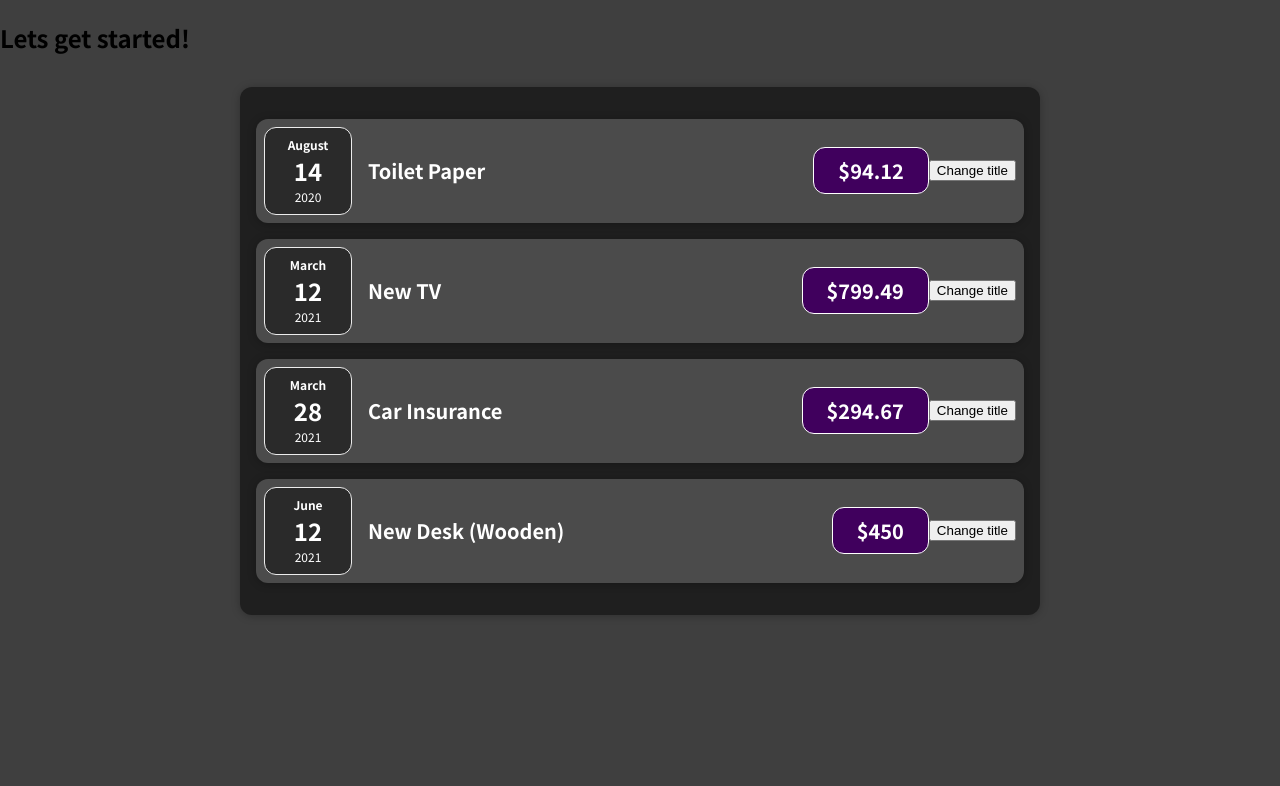
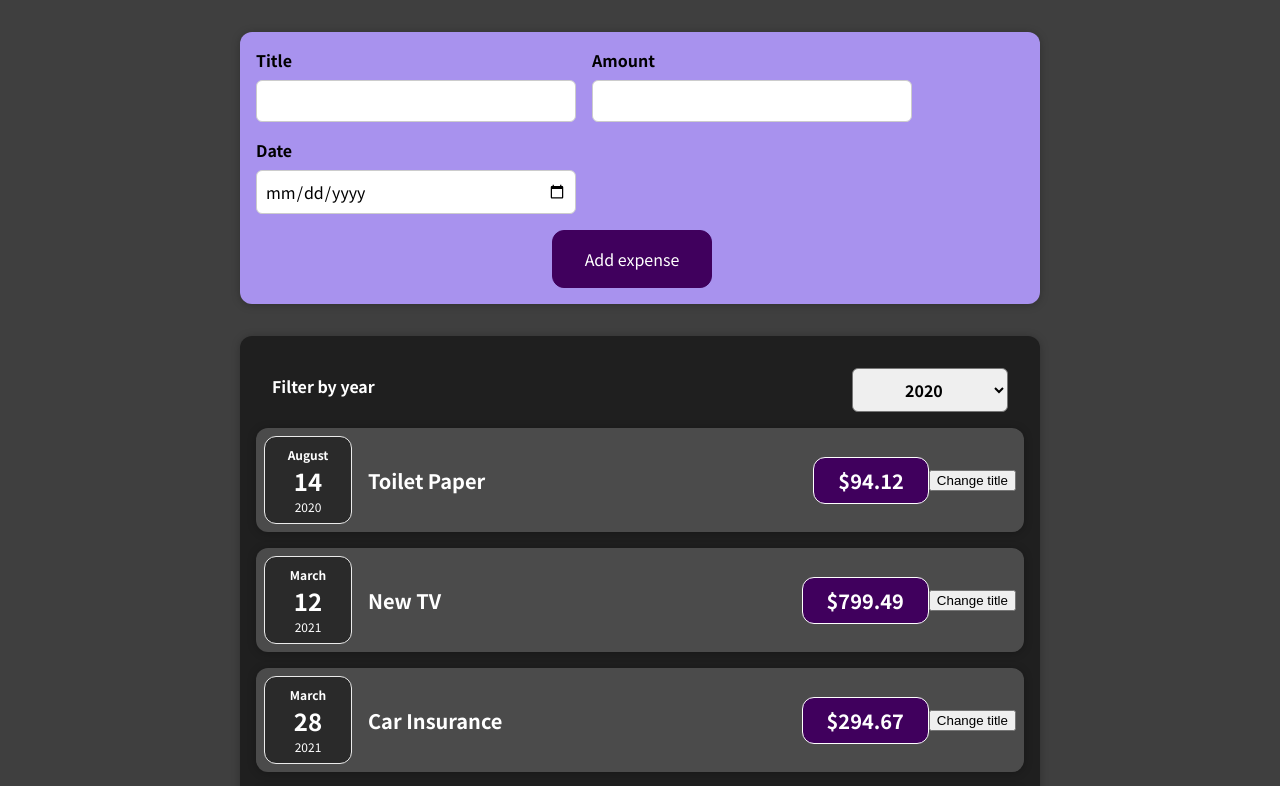
Before and after one commit to SergikEnergy/react-shwarzmuller, a React (Vite) app in the folder first-part/: page / in a window 1280 px wide. Shown: the top 786 px of the page. Built offline with nearby package versions, Linux system fonts and the light colour scheme.

Commit message:
feat: add filter component and mapping expenses

```diff
--- a/first-part/src/App.jsx
+++ b/first-part/src/App.jsx
@@ -1,10 +1,15 @@
 import items from './utils/data';
 import Expenses from './components/Expenses/Expenses';
+import NewExpense from './components/NewExpense/NewExpense';
 
 function App() {
+  const addExpenseHandler = (expense) => {
+    console.log('from app-->', expense);
+  };
+
   return (
     <div>
-      <h2>Lets get started!</h2>
+      <NewExpense onAddExpense={addExpenseHandler} />
       <Expenses items={items} />
     </div>
   );
--- a/first-part/src/components/Expenses/Expenses.jsx
+++ b/first-part/src/components/Expenses/Expenses.jsx
@@ -1,14 +1,22 @@
+import { useState } from 'react';
+
 import ExpenseItem from './ExpenseItem';
+import ExpensesFilter from './ExpensesFilter';
 import Card from '../UI/Card';
 import './Expenses.css';
 
 function Expenses({ items }) {
+  const [filteredYear, setFilteredYear] = useState('2020');
+  const filterChangeHandler = (selectedYear) => {
+    setFilteredYear(selectedYear);
+  };
+
   return (
     <Card className='expenses'>
-      <ExpenseItem title={items[0].title} amount={items[0].amount} date={items[0].date} />
-      <ExpenseItem title={items[1].title} amount={items[1].amount} date={items[1].date} />
-      <ExpenseItem title={items[2].title} amount={items[2].amount} date={items[2].date} />
-      <ExpenseItem title={items[3].title} amount={items[3].amount} date={items[3].date} />
+      <ExpensesFilter selected={filteredYear} onChangeFilter={filterChangeHandler} />
+      {items.map((item) => (
+        <ExpenseItem key={item.id} title={item.title} amount={item.amount} date={item.date} />
+      ))}
     </Card>
   );
 }
--- /dev/null
+++ b/first-part/src/components/Expenses/ExpensesFilter.css
@@ -0,0 +1,24 @@
+.expenses-filter {
+  color: white;
+  padding: 0 1rem;
+}
+
+.expenses-filter__control {
+  display: flex;
+  width: 100%;
+  align-items: center;
+  justify-content: space-between;
+  margin: 1rem 0;
+}
+
+.expenses-filter label {
+  font-weight: bold;
+  margin-bottom: 0.5rem;
+}
+
+.expenses-filter select {
+  font: inherit;
+  padding: 0.5rem 3rem;
+  font-weight: bold;
+  border-radius: 6px;
+}
--- /dev/null
+++ b/first-part/src/components/Expenses/ExpensesFilter.jsx
@@ -0,0 +1,23 @@
+import './ExpensesFilter.css';
+
+function ExpensesFilter({ selected, onChangeFilter }) {
+  const dropdownChangeHandler = (event) => {
+    onChangeFilter(event.target.value);
+  };
+
+  return (
+    <div className='expenses-filter'>
+      <div className='expenses-filter__control'>
+        <label>Filter by year</label>
+        <select value={selected} onChange={dropdownChangeHandler}>
+          <option value='2022'>2022</option>
+          <option value='2021'>2021</option>
+          <option value='2020'>2020</option>
+          <option value='2019'>2019</option>
+        </select>
+      </div>
+    </div>
+  );
+}
+
+export default ExpensesFilter;
--- /dev/null
+++ b/first-part/src/components/NewExpense/ExpenseForm.css
@@ -0,0 +1,26 @@
+.new-expense__controls {
+  display: flex;
+  flex-wrap: wrap;
+  gap: 1rem;
+  margin-bottom: 1rem;
+  text-align: left;
+}
+
+.new-expense__control label {
+  font-weight: bold;
+  margin-bottom: 0.5rem;
+  display: block;
+}
+
+.new-expense__control input {
+  font: inherit;
+  padding: 0.5rem;
+  border-radius: 6px;
+  border: 1px solid #ccc;
+  width: 20rem;
+  max-width: 100%;
+}
+
+.new-expense__actions {
+  text-align: right;
+}
--- /dev/null
+++ b/first-part/src/components/NewExpense/ExpenseForm.jsx
@@ -0,0 +1,92 @@
+import { useState } from 'react';
+
+import './ExpenseForm.css';
+
+function ExpenseForm(props) {
+  const [newTitle, setNewTitle] = useState('');
+  const [newAmount, setNewAmount] = useState('');
+  const [newDate, setNewDate] = useState('');
+  console.log('render ExpenseForm');
+
+  // const [newDataObj, setNewDataObj] = useState({ newTitle: '', newAmount: '', newDate: '' });
+
+  const titleChangeHendler = (event) => {
+    // console.log(event.target.value);
+    setNewTitle(event.target.value);
+    //destructing objects - but it is not best
+    // setNewDataObj({
+    //   ...newDataObj,
+    //   newTitle: event.target.value,
+    // });
+
+    //function with prevstate is better
+    // setNewDataObj((prev) => {
+    //   return { ...prev, newTitle: event.target.value };
+    // });
+  };
+
+  const amountChangeHandler = (event) => {
+    setNewAmount(event.target.value);
+    // setNewDataObj({
+    //   ...newDataObj,
+    //   newAmount: event.target.value,
+    // });
+    // setNewDataObj((prev) => {
+    //   return { ...prev, newAmount: event.target.value };
+    // });
+  };
+
+  const dateChangeHandler = (event) => {
+    setNewDate(event.target.value);
+    // setNewDataObj({
+    //   ...newDataObj,
+    //   newDate: event.target.value,
+    // });
+    // setNewDataObj((prev) => {
+    //   return { ...prev, newDate: event.target.value };
+    // });
+  };
+
+  const submitHandler = (event) => {
+    event.preventDefault();
+    const expenseDate = {
+      title: newTitle,
+      date: new Date(newDate),
+      amount: newAmount,
+    };
+
+    props.onSaveExpense(expenseDate);
+    setNewAmount('');
+    setNewDate('');
+    setNewTitle('');
+  };
+
+  return (
+    <form onSubmit={submitHandler}>
+      <div className='new-expense__controls'>
+        <div className='new-expense__control'>
+          <label htmlFor=''>Title</label>
+          <input type='text' value={newTitle} className='' onChange={titleChangeHendler} />
+        </div>
+        <div className='new-expense__control'>
+          <label htmlFor=''>Amount</label>
+          <input type='number' className='' value={newAmount} min='0.01' step='0.01' onChange={amountChangeHandler} />
+        </div>
+        <div className='new-expense__control'>
+          <label htmlFor=''>Date</label>
+          <input
+            type='date'
+            min='2019-01-01'
+            value={newDate}
+            max='2022-12-31'
+            className=''
+            onChange={dateChangeHandler}
+          />
+        </div>
+      </div>
+      <button type='submit'>Add expense</button>
+    </form>
+  );
+}
+
+export default ExpenseForm;
--- /dev/null
+++ b/first-part/src/components/NewExpense/NewExpense.css
@@ -0,0 +1,38 @@
+.new-expense {
+  background-color: #a892ee;
+  padding: 1rem;
+  margin: 2rem auto;
+  width: 50rem;
+  max-width: 95%;
+  border-radius: 12px;
+  text-align: center;
+  box-shadow: 0 1px 8px rgba(0, 0, 0, 0.25);
+}
+
+.new-expense button {
+  font: inherit;
+  cursor: pointer;
+  padding: 1rem 2rem;
+  border: 1px solid #40005d;
+  background-color: #40005d;
+  color: white;
+  border-radius: 12px;
+  margin-right: 1rem;
+}
+
+.new-expense button:hover,
+.new-expense button:active {
+  background-color: #510674;
+  border-color: #510674;
+}
+
+.new-expense button.alternative {
+  color: #220131;
+  border-color: transparent;
+  background-color: transparent;
+}
+
+.new-expense button.alternative:hover,
+.new-expense button.alternative:active {
+  background-color: #ddb3f8;
+}
--- /dev/null
+++ b/first-part/src/components/NewExpense/NewExpense.jsx
@@ -0,0 +1,18 @@
+import ExpenseForm from './ExpenseForm';
+import './NewExpense.css';
+
+function NewExpense(props) {
+  const saveExpenseDateHandler = (newExpenseDate) => {
+    const expenseDate = { ...newExpenseDate, id: Math.random().toString() };
+    props.onAddExpense(expenseDate);
+    console.log('from newExpense-->', expenseDate);
+  };
+
+  return (
+    <div className='new-expense'>
+      <ExpenseForm onSaveExpense={saveExpenseDateHandler} />
+    </div>
+  );
+}
+
+export default NewExpense;
```
